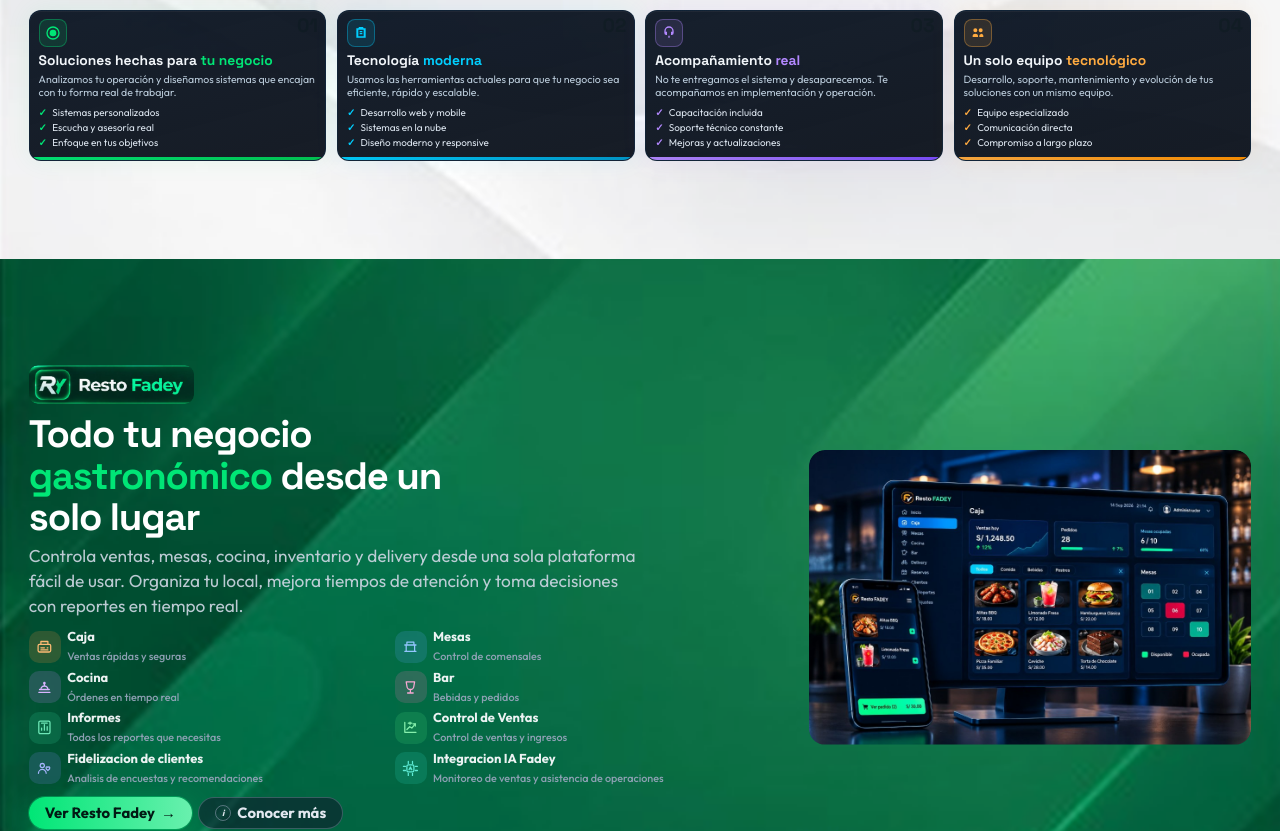
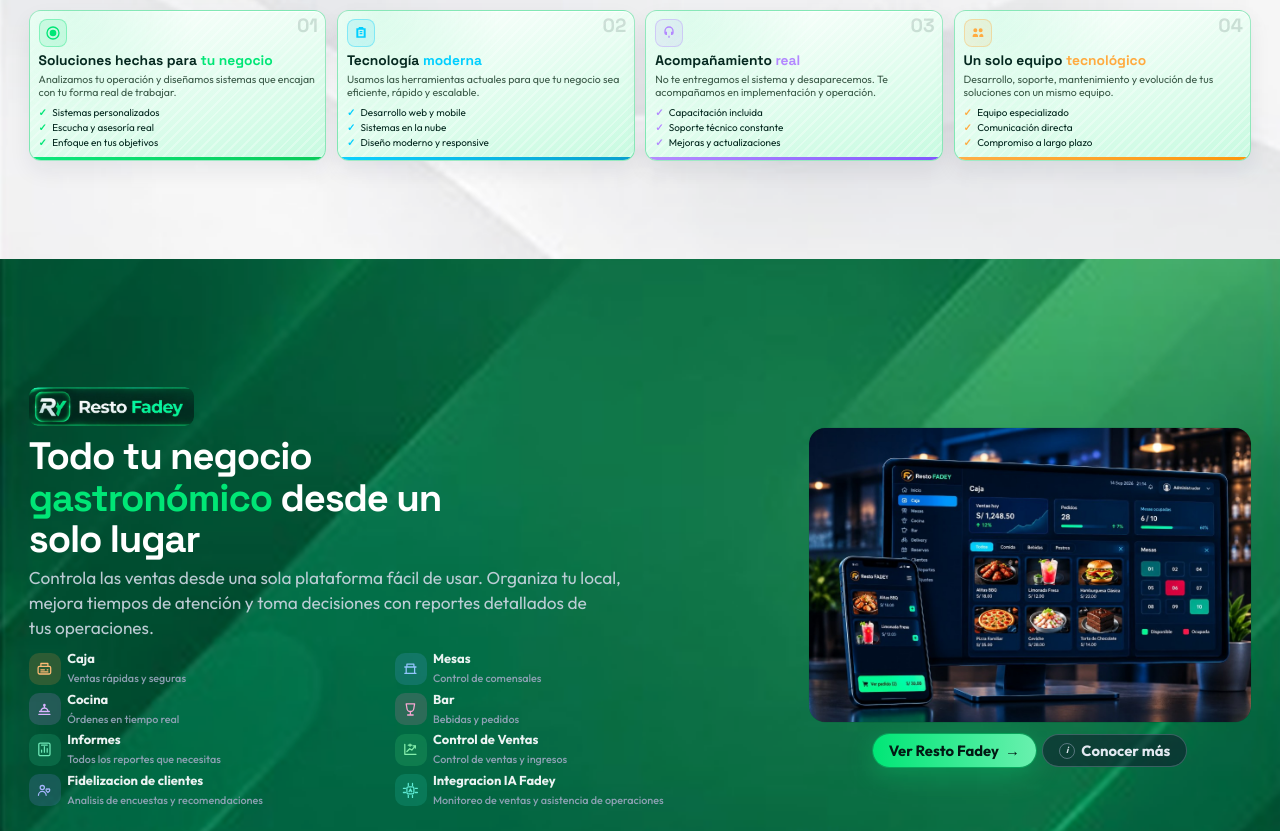
Before and after one commit to Fadey-Solutions-SAC/PAGINA_WEB_EMPRESARIAL, a React (Vite) app: page / in a window 1280 px wide. Shown: the part 1269-2100 px from the top of the page. Built offline with nearby package versions, Linux system fonts and the light colour scheme; no server answers; a web font is replaced by a local one.

Commit message:
version 1.4.1

```diff
--- a/src/components/Footer.tsx
+++ b/src/components/Footer.tsx
@@ -1,6 +1,7 @@
 import { Link } from "react-router-dom";
 import { goToSection } from "../lib/goToSection";
 import { mailtoInfo, msgQuoteProduct, waUrl } from "../lib/whatsapp";
+import { ERP_FADEY_PUBLIC } from "../lib/products";
 import "./Footer.css";
 
 const WHATSAPP_EMPTY = waUrl();
@@ -35,8 +36,9 @@ export function Footer() {
             </span>
           </a>
           <p>
-            Tecnología que impulsa tu negocio. Resto Fadey, ERP Fadey,
-            desarrollo web y soporte.
+            {ERP_FADEY_PUBLIC
+              ? "Tecnología que impulsa tu negocio. Resto Fadey, ERP Fadey, desarrollo web y soporte."
+              : "Tecnología que impulsa tu negocio. Resto Fadey, desarrollo web y soporte."}
           </p>
         </div>
 
@@ -55,6 +57,7 @@ export function Footer() {
                 Resto Fadey
               </a>
             </li>
+            {ERP_FADEY_PUBLIC ? (
             <li>
               <a
                 href="/#erp"
@@ -67,6 +70,7 @@ export function Footer() {
                 ERP Fadey
               </a>
             </li>
+            ) : null}
             <li>
               <a
                 href="/#web"
--- a/src/components/Header.tsx
+++ b/src/components/Header.tsx
@@ -3,6 +3,7 @@ import { Link } from "react-router-dom";
 import { useTheme, useTripleClick } from "../lib/theme";
 import { msgQuoteProduct, waUrl } from "../lib/whatsapp";
 import { goToSection } from "../lib/goToSection";
+import { ERP_FADEY_PUBLIC } from "../lib/products";
 import "./Header.css";
 
 const links = [
@@ -11,7 +12,7 @@ const links = [
   { href: "/#erp", label: "ERP Fadey" },
   { href: "/#soporte", label: "Soporte" },
   { href: "/#contacto", label: "Contacto" },
-];
+].filter((link) => ERP_FADEY_PUBLIC || link.href !== "/#erp");
 
 const WHATSAPP_EMPTY = waUrl();
 const WHATSAPP_QUOTE = waUrl(msgQuoteProduct());
--- a/src/components/Hero.css
+++ b/src/components/Hero.css
@@ -334,6 +334,10 @@
   width: 100%;
   min-width: 0;
   max-width: 100%;
+}
+
+.hero__routes-grid--3 {
+  grid-template-columns: repeat(3, minmax(0, 1fr));
 }
 
 .hero__route {
--- a/src/components/Hero.tsx
+++ b/src/components/Hero.tsx
@@ -1,5 +1,6 @@
 import { useEffect, useId, useState } from "react";
 import { goToSection } from "../lib/goToSection";
+import { ERP_FADEY_PUBLIC } from "../lib/products";
 import "./Hero.css";
 
 const exploreOptions = [
@@ -138,8 +139,12 @@ export function Hero() {
 
         <div className="hero__routes">
           <h2 className="hero__routes-title">¿Qué necesitas para tu negocio?</h2>
-          <div className="hero__routes-grid">
-            {businessRoutes.map((route) => (
+          <div
+            className={`hero__routes-grid${ERP_FADEY_PUBLIC ? "" : " hero__routes-grid--3"}`}
+          >
+            {businessRoutes
+              .filter((route) => ERP_FADEY_PUBLIC || route.id !== "erp")
+              .map((route) => (
               <a
                 key={route.id}
                 className={`hero__route hero__route--${route.accent}`}
--- a/src/components/RestoFadey.css
+++ b/src/components/RestoFadey.css
@@ -350,11 +350,14 @@
 }
 
 .resto-modules__actions {
-  display: flex;
-  flex-wrap: wrap;
+  position: static;
+  display: flex;
+  flex-wrap: nowrap;
   gap: 0.4rem;
-  justify-content: flex-start;
-  margin-top: 0.15rem;
+  justify-content: center;
+  width: 100%;
+  max-width: 100%;
+  margin-top: 0.65rem;
 }
 
 .resto-modules__sr {
@@ -598,7 +601,17 @@
   display: flex;
   align-items: center;
   justify-content: center;
-  overflow: hidden;
+  overflow: visible;
+}
+
+.resto-modules__visual-frame {
+  position: relative;
+  display: flex;
+  flex-direction: column;
+  align-items: center;
+  width: 100%;
+  max-width: 100%;
+  max-height: 100%;
 }
 
 .resto-modules__showcase {
@@ -1119,16 +1132,37 @@ html[data-theme="emerald"] .fadey-why__ia-badge svg {
   align-self: start;
   padding: 0.55rem 0.55rem 0.62rem;
   border-radius: 12px;
-  border: 1px solid rgba(15, 45, 75, 0.45);
-  background: linear-gradient(
-    165deg,
-    rgba(12, 22, 36, 0.96) 0%,
-    rgba(8, 14, 24, 0.94) 100%
-  );
+  border: 1px solid color-mix(in srgb, var(--cyan) 32%, rgba(11, 79, 138, 0.12));
+  color: var(--navy);
+  background:
+    linear-gradient(
+      165deg,
+      #ffffff 0%,
+      color-mix(in srgb, var(--cyan) 16%, #f4fbff) 100%
+    );
   overflow: hidden;
   box-shadow:
-    inset 0 1px 0 rgba(255, 255, 255, 0.06),
-    0 10px 26px rgba(7, 26, 51, 0.22);
+    inset 0 1px 0 rgba(255, 255, 255, 0.9),
+    0 10px 22px rgba(7, 26, 51, 0.07);
+}
+
+.fadey-why-card::before {
+  content: "";
+  position: absolute;
+  inset: 0;
+  pointer-events: none;
+  opacity: 0.55;
+  background-image:
+    radial-gradient(
+      circle at 14% 0%,
+      color-mix(in srgb, var(--cyan) 22%, transparent),
+      transparent 42%
+    ),
+    repeating-linear-gradient(
+      135deg,
+      rgba(255, 255, 255, 0.55) 0 2px,
+      transparent 2px 7px
+    );
 }
 
 .fadey-why-card::after {
@@ -1141,14 +1175,26 @@ html[data-theme="emerald"] .fadey-why__ia-badge svg {
   opacity: 0.95;
 }
 
+html[data-theme="emerald"] .fadey-why-card {
+  border-color: color-mix(in srgb, var(--cyan) 30%, rgba(7, 50, 32, 0.1));
+  background:
+    linear-gradient(
+      165deg,
+      #ffffff 0%,
+      color-mix(in srgb, var(--cyan) 18%, #f3fff8) 100%
+    );
+}
+
 .fadey-why-card__icon {
+  position: relative;
+  z-index: 1;
   display: inline-flex;
   align-items: center;
   justify-content: center;
   width: 1.75rem;
   height: 1.75rem;
   border-radius: 8px;
-  border: 1px solid rgba(255, 255, 255, 0.12);
+  border: 1px solid color-mix(in srgb, var(--cyan) 28%, transparent);
 }
 
 .fadey-why-card__icon svg {
@@ -1160,20 +1206,24 @@ html[data-theme="emerald"] .fadey-why__ia-badge svg {
   position: absolute;
   top: 0.35rem;
   right: 0.45rem;
+  z-index: 1;
   font-family: var(--font-display);
   font-size: clamp(1.05rem, 1.5vw, 1.35rem);
   font-weight: 700;
   line-height: 1;
-  opacity: 0.22;
+  opacity: 0.14;
+  color: var(--navy);
 }
 
 .fadey-why-card__title {
+  position: relative;
+  z-index: 1;
   margin: 0.08rem 0 0;
   font-family: var(--font-display);
   font-size: clamp(0.78rem, 0.72rem + 0.18vw, 0.9rem);
   font-weight: 700;
   line-height: 1.22;
-  color: #f1f5f9;
+  color: var(--navy);
 }
 
 .fadey-why-card__title em {
@@ -1181,13 +1231,17 @@ html[data-theme="emerald"] .fadey-why__ia-badge svg {
 }
 
 .fadey-why-card__desc {
+  position: relative;
+  z-index: 1;
   margin: 0;
-  color: #b8c9d8;
+  color: var(--text-body);
   font-size: 0.66rem;
   line-height: 1.32;
 }
 
 .fadey-why-card__list {
+  position: relative;
+  z-index: 1;
   list-style: none;
   margin: 0.2rem 0 0;
   padding: 0;
@@ -1199,7 +1253,7 @@ html[data-theme="emerald"] .fadey-why__ia-badge svg {
 .fadey-why-card__list li {
   position: relative;
   padding-left: 0.85rem;
-  color: #dbe4ee;
+  color: var(--navy);
   font-size: 0.62rem;
   line-height: 1.28;
 }
@@ -1214,8 +1268,8 @@ html[data-theme="emerald"] .fadey-why__ia-badge svg {
 
 .fadey-why-card--green {
   box-shadow:
-    inset 0 1px 0 rgba(255, 255, 255, 0.04),
-    0 0 24px rgba(0, 230, 118, 0.08);
+    inset 0 1px 0 rgba(255, 255, 255, 0.9),
+    0 10px 22px rgba(7, 26, 51, 0.07);
 }
 
 .fadey-why-card--green::after {
@@ -1235,8 +1289,8 @@ html[data-theme="emerald"] .fadey-why__ia-badge svg {
 
 .fadey-why-card--blue {
   box-shadow:
-    inset 0 1px 0 rgba(255, 255, 255, 0.04),
-    0 0 24px rgba(0, 207, 255, 0.08);
+    inset 0 1px 0 rgba(255, 255, 255, 0.9),
+    0 10px 22px rgba(7, 26, 51, 0.07);
 }
 
 .fadey-why-card--blue::after {
@@ -1256,8 +1310,8 @@ html[data-theme="emerald"] .fadey-why__ia-badge svg {
 
 .fadey-why-card--purple {
   box-shadow:
-    inset 0 1px 0 rgba(255, 255, 255, 0.04),
-    0 0 24px rgba(168, 120, 255, 0.1);
+    inset 0 1px 0 rgba(255, 255, 255, 0.9),
+    0 10px 22px rgba(7, 26, 51, 0.07);
 }
 
 .fadey-why-card--purple::after {
@@ -1277,8 +1331,8 @@ html[data-theme="emerald"] .fadey-why__ia-badge svg {
 
 .fadey-why-card--orange {
   box-shadow:
-    inset 0 1px 0 rgba(255, 255, 255, 0.04),
-    0 0 24px rgba(255, 171, 64, 0.1);
+    inset 0 1px 0 rgba(255, 255, 255, 0.9),
+    0 10px 22px rgba(7, 26, 51, 0.07);
 }
 
 .fadey-why-card--orange::after {
@@ -2103,8 +2157,8 @@ html[data-theme="emerald"] .fadey-why__ia-badge svg {
   }
 
   .resto-modules__actions {
-    flex-direction: column;
-    align-items: stretch;
+    flex-wrap: wrap;
+    margin-top: 0.55rem;
   }
 
   .resto-modules__cta {
--- a/src/components/RestoFadey.tsx
+++ b/src/components/RestoFadey.tsx
@@ -573,9 +573,9 @@ export function RestoFadey() {
             </h2>
 
             <p className="resto-modules__lead">
-              Controla ventas, mesas, cocina, inventario y delivery desde una
-              sola plataforma fácil de usar. Organiza tu local, mejora tiempos
-              de atención y toma decisiones con reportes en tiempo real.
+              Controla las ventas desde una sola plataforma fácil de usar.
+              Organiza tu local, mejora tiempos de atención y
+              toma decisiones con reportes detallados de tus operaciones.
             </p>
 
             <ul className="resto-modules__grid">
@@ -591,7 +591,19 @@ export function RestoFadey() {
                 </li>
               ))}
             </ul>
+          </div>
 
+          <div className="resto-modules__visual reveal">
+            <div className="resto-modules__visual-frame">
+            <img
+              className="resto-modules__showcase"
+              src="/resto-modulos-devices.jpg?v=3"
+              alt="Resto Fadey en monitor y celular: panel de ventas, menú y pedidos móviles"
+              width={1024}
+              height={682}
+              loading="lazy"
+              decoding="async"
+            />
             <div className="resto-modules__actions">
               <button
                 type="button"
@@ -612,18 +624,7 @@ export function RestoFadey() {
                 Conocer más
               </button>
             </div>
-          </div>
-
-          <div className="resto-modules__visual reveal">
-            <img
-              className="resto-modules__showcase"
-              src="/resto-modulos-devices.jpg?v=3"
-              alt="Resto Fadey en monitor y celular: panel de ventas, menú y pedidos móviles"
-              width={1024}
-              height={682}
-              loading="lazy"
-              decoding="async"
-            />
+            </div>
           </div>
           </div>
 
--- a/src/components/SolutionsModel.css
+++ b/src/components/SolutionsModel.css
@@ -67,6 +67,10 @@ html[data-theme="emerald"] .model .section__lead {
 
 .model__grid--four {
   grid-template-columns: repeat(4, minmax(0, 1fr));
+}
+
+.model__grid--three {
+  grid-template-columns: repeat(3, minmax(0, 1fr));
 }
 
 .model-card {
@@ -290,14 +294,16 @@ html[data-theme="emerald"] .model-card__cta {
 }
 
 @media (max-width: 1100px) {
-  .model__grid--four {
+  .model__grid--four,
+  .model__grid--three {
     grid-template-columns: 1fr 1fr;
   }
 }
 
 @media (max-width: 780px) {
   .model__grid,
-  .model__grid--four {
+  .model__grid--four,
+  .model__grid--three {
     grid-template-columns: 1fr;
   }
 
--- /dev/null
+++ b/src/lib/products.ts
@@ -0,0 +1,5 @@
+/**
+ * ERP Fadey: las pantallas de promoción y la tarjeta de soluciones sí se muestran.
+ * Esto solo oculta el producto en menú, hero y contacto hasta el lanzamiento.
+ */
+export const ERP_FADEY_PUBLIC = false;
```
Also changed, not shown: src/components/CTA.tsx (+7 -3 lines).
